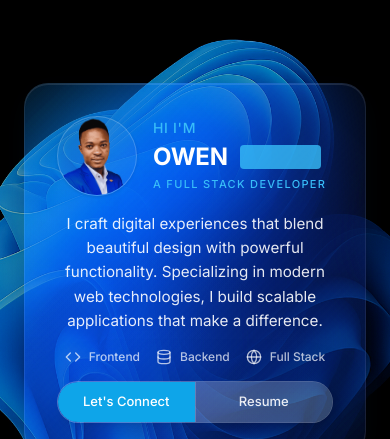
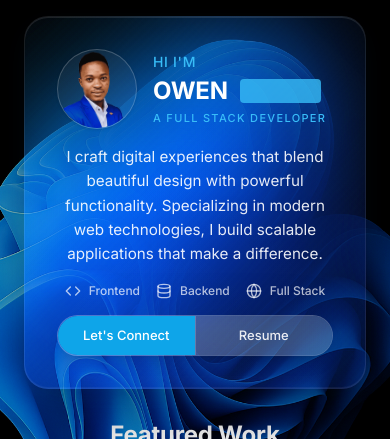
Before and after one commit to Owen-kasule/TransparentSpark, a React (Vite) app: page / in a window 390 px wide. Shown: the top 439 px of the page. Built offline with nearby package versions, Linux system fonts and the light colour scheme; no server answers; the database is empty.

Commit message:
feat: simplify layout structure by removing unnecessary min-height properties

```diff
--- a/src/pages/Home.tsx
+++ b/src/pages/Home.tsx
@@ -103,10 +103,10 @@ const Home: React.FC = () => {
   useAnalytics('home');
 
   return (
-    <div className="min-h-screen md:min-h-0 lg:min-h-screen relative pt-4 lg:pt-24 pb-0.5 lg:pb-12">
+    <div className="min-h-screen relative pt-4 lg:pt-24 pb-0.5 lg:pb-12">
       <div className="container mx-auto px-6 space-y-4 lg:space-y-0">
         {/* Hero Section - Two Column Layout */}
-        <div className="flex items-center justify-center md:items-start md:justify-start lg:items-center lg:justify-center md:pt-4 lg:pt-0 min-h-[60vh] md:min-h-0 lg:min-h-[calc(100vh-6rem)] relative">
+        <div className="flex items-start justify-start lg:items-center lg:justify-center md:pt-4 lg:pt-0 min-h-0 lg:min-h-[calc(100vh-6rem)] relative">
           {/* Left Side - Social Links (positioned lower) */}
           <div className="hidden lg:block">
             <SocialLinks vertical className="fixed left-8 bottom-32 transform z-[60]" />
```
